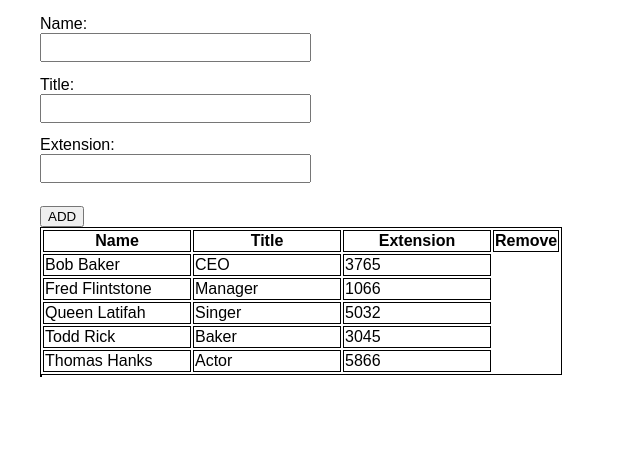
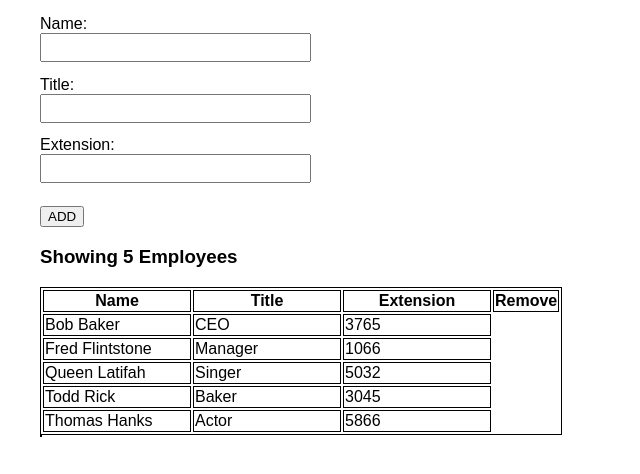
Before and after one commit to JaminEwell/Assignment8, a plain HTML site: page index.html in a window 1280 px wide. Shown: the part 82-556 px from the top of the page, without its empty margins (0-640 px from the left). Drawn offline with Linux system fonts and the light colour scheme.

Commit message:
showing employees

```diff
--- a/index.html
+++ b/index.html
@@ -27,7 +27,7 @@
             <input type="button" id="submit" value="ADD" class="box">
 
         </form>
-
+        <h3 id="showing"></h3>
         <div id="content"></div>
 
         <table id="employee_error">
--- a/js/employee-management.js
+++ b/js/employee-management.js
@@ -15,7 +15,21 @@ var $ = function(id) {
     return window.document.getElementById(id);
 };
 
+
+function countEmployees(data) {
+    "use strict";
+    var count = 0;
+    for (var i = 0; i < data.length; i++) {
+
+        count++;
+    }
+    return count;
+}
+
+
+
 function buildTable(data) {
+    "use strict";
     var table = document.createElement("table");
     table.className = "gridtable";
     var thead = document.createElement("thead");
@@ -32,7 +46,7 @@ function buildTable(data) {
         var tr = document.createElement("tr");
         for (var o in el) {
             var td = document.createElement("td");
-            td.appendChild(document.createTextNode(el[o]))
+            td.appendChild(document.createTextNode(el[o]));
             tr.appendChild(td);
         }
         tbody.appendChild(tr);
@@ -98,10 +112,10 @@ var deleteEmployee = function() {
 window.addEventListener("load", function() {
     "use strict";
     $("submit").addEventListener("click", addEmployee);
-    display();
-
 });
 
 window.onload = function() {
     document.getElementById("content").appendChild(buildTable(employees));
-}
+    var numEmployees = countEmployees(employees);
+    document.getElementById("showing").innerHTML = 'Showing ' + numEmployees + ' Employees';
+};
```
